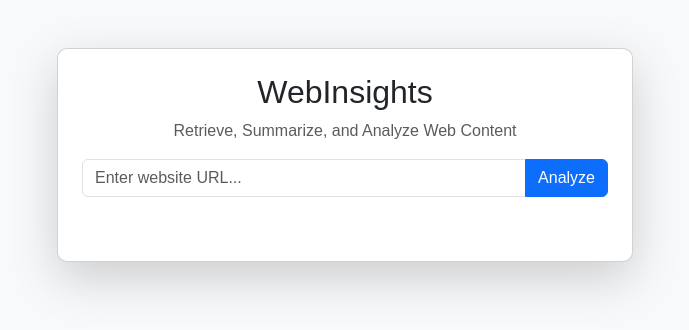
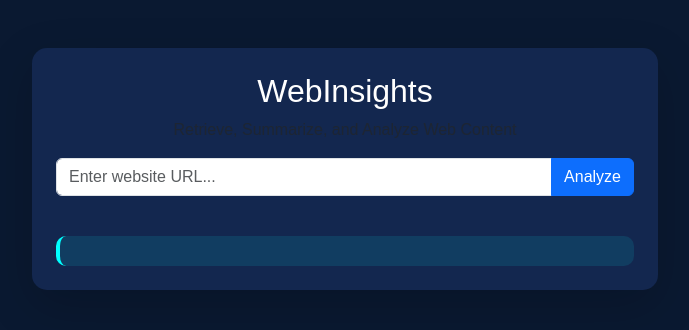
Before and after one commit to sSumankumari/WebInsights-AI, a Flask app: page / in a window 1280 px wide. Shown: the top 330 px of the page, without its empty margins (295-984 px from the left). Run offline with Flask 3, Linux system fonts and the light colour scheme.

Commit message:
modified the styles

```diff
--- a/static/script.js
+++ b/static/script.js
@@ -3,7 +3,7 @@ $(document).ready(function () {
         let url = $("#urlInput").val().trim();
 
         if (url === "") {
-            alert("Please enter a valid URL.");
+            alert("⚠️ Please enter a valid URL.");
             return;
         }
 
@@ -11,7 +11,7 @@ $(document).ready(function () {
         $("#result").html("");
 
         $.ajax({
-            url: "http://127.0.0.1:5000/analyze",  // Replace with your API endpoint
+            url: "/analyze",
             type: "POST",
             contentType: "application/json",
             data: JSON.stringify({ url: url }),
@@ -21,7 +21,7 @@ $(document).ready(function () {
             },
             error: function () {
                 $("#loading").addClass("d-none");
-                $("#result").html(`<div class="alert alert-danger">Failed to retrieve data.</div>`);
+                $("#result").html(`<div class="alert alert-danger">❌ Failed to retrieve data.</div>`);
             }
         });
     });
--- a/static/style.css
+++ b/static/style.css
@@ -1,14 +1,63 @@
+/* General Styling */
 body {
-    background-color: #f8f9fa;
-    font-family: Arial, sans-serif;
+    background-color: #0A1931; /* Dark Royal Blue */
+    font-family: 'Arial', sans-serif;
+    color: white;
 }
 
+/* Centered Card Container */
 .container {
-    max-width: 600px;
+    max-width: 650px;
 }
 
+/* AI-Themed Card */
 .card {
+    background: #13274F; /* Darker Royal Blue */
+    border-radius: 15px;
+    color: white;
+    box-shadow: 0 4px 15px rgba(0, 255, 255, 0.2);
+    border: none;
+}
+
+/* Title Styling */
+.ai-title {
+    font-weight: bold;
+    color: #00FFFF; /* Neon Cyan */
+    text-shadow: 0px 0px 10px rgba(0, 255, 255, 0.8);
+}
+
+/* URL Input Section */
+.url-input-group input {
+    border-radius: 10px 0 0 10px;
+    border: none;
+    padding: 12px;
+    background-color: #1B3A6D;
+    color: white;
+}
+
+.url-input-group .btn-ai {
+    background-color: #00FFFF; /* Neon Cyan */
+    color: #13274F; /* Dark Blue */
+    font-weight: bold;
+    border-radius: 0 10px 10px 0;
+    transition: 0.3s ease;
+}
+
+.url-input-group .btn-ai:hover {
+    background-color: #00CED1; /* Darker Cyan */
+}
+
+/* Loading Spinner */
+.spinner-border.text-cyan {
+    color: #00FFFF;
+}
+
+/* Result Styling */
+#result {
+    padding: 15px;
+    background: rgba(0, 255, 255, 0.1);
     border-radius: 10px;
-    background: white;
-    box-shadow: 0px 4px 10px rgba(0, 0, 0, 0.1);
+    text-align: center;
+    font-weight: bold;
+    border-left: 4px solid #00FFFF;
 }
```
